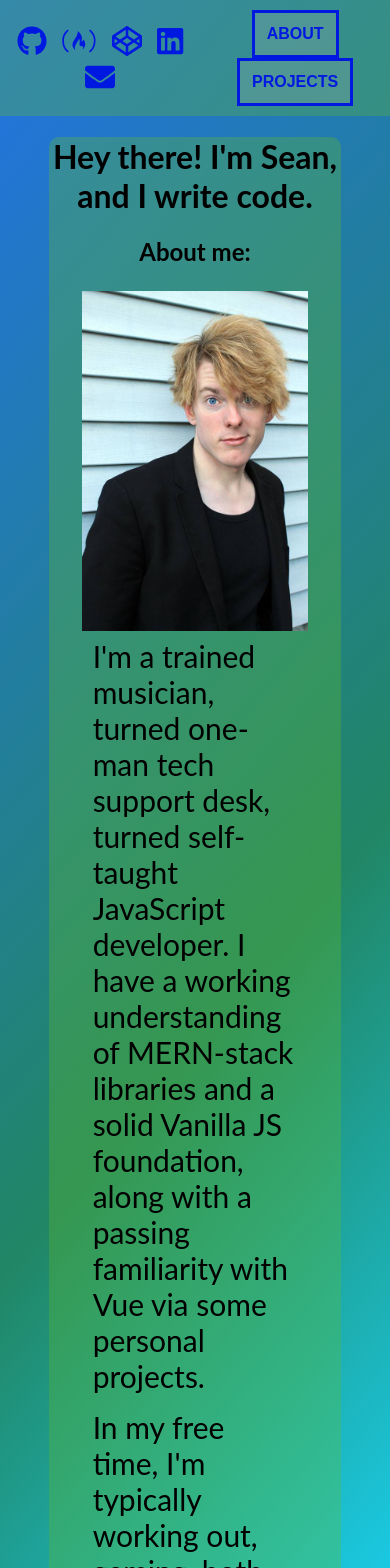
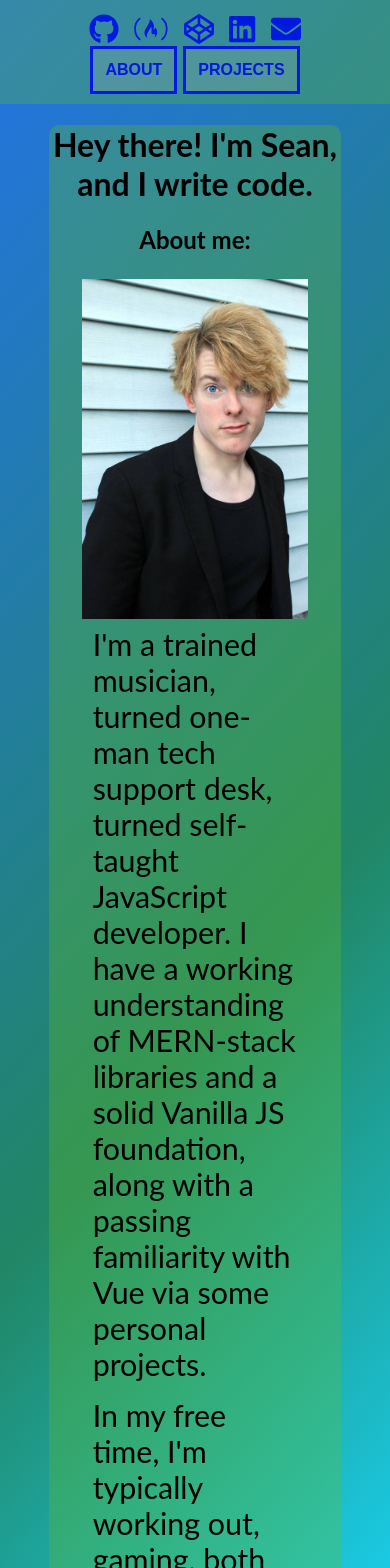
Before and after one commit to chaosharmonic/chaosharmonic.github.io, a React (Create React App) app: page / in a window 390 px wide. Shown: the top 1568 px of the page. Built offline with nearby package versions, Linux system fonts and the light colour scheme.

Commit message:
Fix navbar on mobile

```diff
--- a/src/App.css
+++ b/src/App.css
@@ -97,6 +97,12 @@ button {
 #aboutText {
   text-align: left;
   padding: 0 10px;
-  font-size: 30px;
+  font-size: 1.9em;
   max-width: 70%;
 }
+
+@media only screen and (max-width: 600px) {
+  nav {
+    flex-direction: column;
+  }
+}
```
